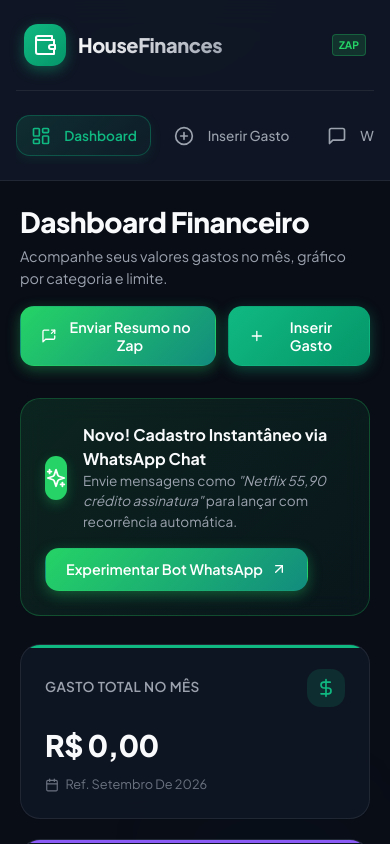
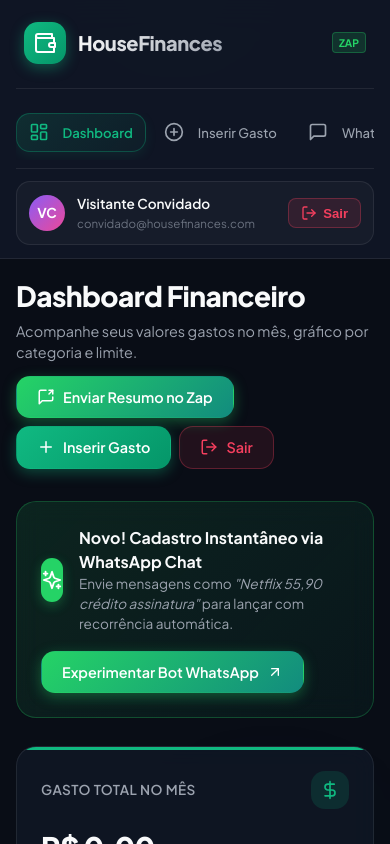
Before and after one commit to Flavioy2205/houseFinances, a React (Vite) app: page / in a window 390 px wide. Both pictures are taken after a click on the button "Entrar como Convidado (Modo Demo)". Shown: the top 844 px of the page. Built offline with nearby package versions, Linux system fonts and the light colour scheme; no server answers; the database is empty.

Commit message:
adiciona botao de logout visivel na versao mobile

```diff
--- a/src/components/Header.jsx
+++ b/src/components/Header.jsx
@@ -1,9 +1,11 @@
 import React from 'react';
-import { Plus, MessageSquareShare, Calendar } from 'lucide-react';
+import { Plus, MessageSquareShare, LogOut, User } from 'lucide-react';
 import { useFinance } from '../context/FinanceContext';
+import { useAuth } from '../context/AuthContext';
 
 export const Header = ({ title, subtitle, onOpenManual, onOpenWhatsapp }) => {
   const { totalSpentMonth } = useFinance();
+  const { user, logout } = useAuth();
 
   const handleShareWhatsapp = () => {
     const monthName = new Date().toLocaleDateString('pt-BR', { month: 'long', year: 'numeric' });
@@ -23,11 +25,26 @@ export const Header = ({ title, subtitle, onOpenManual, onOpenWhatsapp }) => {
       <div className="header-actions">
         <button className="btn btn-whatsapp" onClick={handleShareWhatsapp}>
           <MessageSquareShare size={18} />
-          Enviar Resumo no Zap
+          <span className="btn-text-desktop">Enviar Resumo no Zap</span>
         </button>
+
         <button className="btn btn-primary" onClick={onOpenManual}>
           <Plus size={18} />
-          Inserir Gasto
+          <span className="btn-text-desktop">Inserir Gasto</span>
+        </button>
+
+        <button
+          className="btn btn-secondary"
+          onClick={logout}
+          title="Sair da Conta"
+          style={{
+            color: '#f43f5e',
+            borderColor: 'rgba(244, 63, 94, 0.3)',
+            background: 'rgba(244, 63, 94, 0.1)'
+          }}
+        >
+          <LogOut size={18} />
+          <span>Sair</span>
         </button>
       </div>
     </header>
--- a/src/components/Sidebar.jsx
+++ b/src/components/Sidebar.jsx
@@ -79,21 +79,22 @@ export const Sidebar = ({ activeTab, setActiveTab }) => {
             onClick={logout}
             title="Sair da Conta"
             style={{
-              background: 'transparent',
-              border: 'none',
-              color: '#6b7280',
+              background: 'rgba(244, 63, 94, 0.12)',
+              border: '1px solid rgba(244, 63, 94, 0.3)',
+              color: '#f43f5e',
               cursor: 'pointer',
-              padding: '6px',
-              borderRadius: '6px',
+              padding: '6px 12px',
+              borderRadius: '8px',
               display: 'flex',
               alignItems: 'center',
-              justifyContent: 'center',
+              gap: '0.4rem',
+              fontWeight: 700,
+              fontSize: '0.82rem',
               transition: 'all 0.15s ease'
             }}
-            onMouseOver={(e) => { e.currentTarget.style.color = '#f43f5e'; e.currentTarget.style.background = 'rgba(244, 63, 94, 0.15)'; }}
-            onMouseOut={(e) => { e.currentTarget.style.color = '#6b7280'; e.currentTarget.style.background = 'transparent'; }}
           >
-            <LogOut size={18} />
+            <LogOut size={16} />
+            <span>Sair</span>
           </button>
         </div>
       </div>
--- a/src/styles/index.css
+++ b/src/styles/index.css
@@ -891,7 +891,7 @@ body::after {
     width: 100%;
     height: auto;
     position: relative;
-    padding: 1rem;
+    padding: 0.85rem 1rem;
     border-right: none;
     border-bottom: 1px solid var(--border-color);
   }
@@ -899,16 +899,39 @@ body::after {
     flex-direction: row;
     overflow-x: auto;
     padding-bottom: 0.5rem;
+    gap: 0.35rem;
   }
   .nav-item button {
     white-space: nowrap;
-    padding: 0.6rem 0.85rem;
-    font-size: 0.85rem;
+    padding: 0.55rem 0.75rem;
+    font-size: 0.82rem;
   }
   .sidebar-footer {
-    display: none;
+    display: flex;
+    margin-top: 0.5rem;
+    padding-top: 0.75rem;
+    border-top: 1px solid rgba(255, 255, 255, 0.08);
+  }
+  .user-card {
+    width: 100%;
+    display: flex;
+    align-items: center;
+    justify-content: space-between;
+  }
+  .top-header {
+    flex-direction: column;
+    align-items: flex-start;
+    gap: 0.75rem;
+  }
+  .header-actions {
+    width: 100%;
+    display: flex;
+    align-items: center;
+    justify-content: flex-start;
+    flex-wrap: wrap;
+    gap: 0.5rem;
   }
   .main-content {
-    padding: 1.25rem;
+    padding: 1rem;
   }
 }
```
Also changed, not shown: 5 other files (tests, documents, lock files or other folders).
